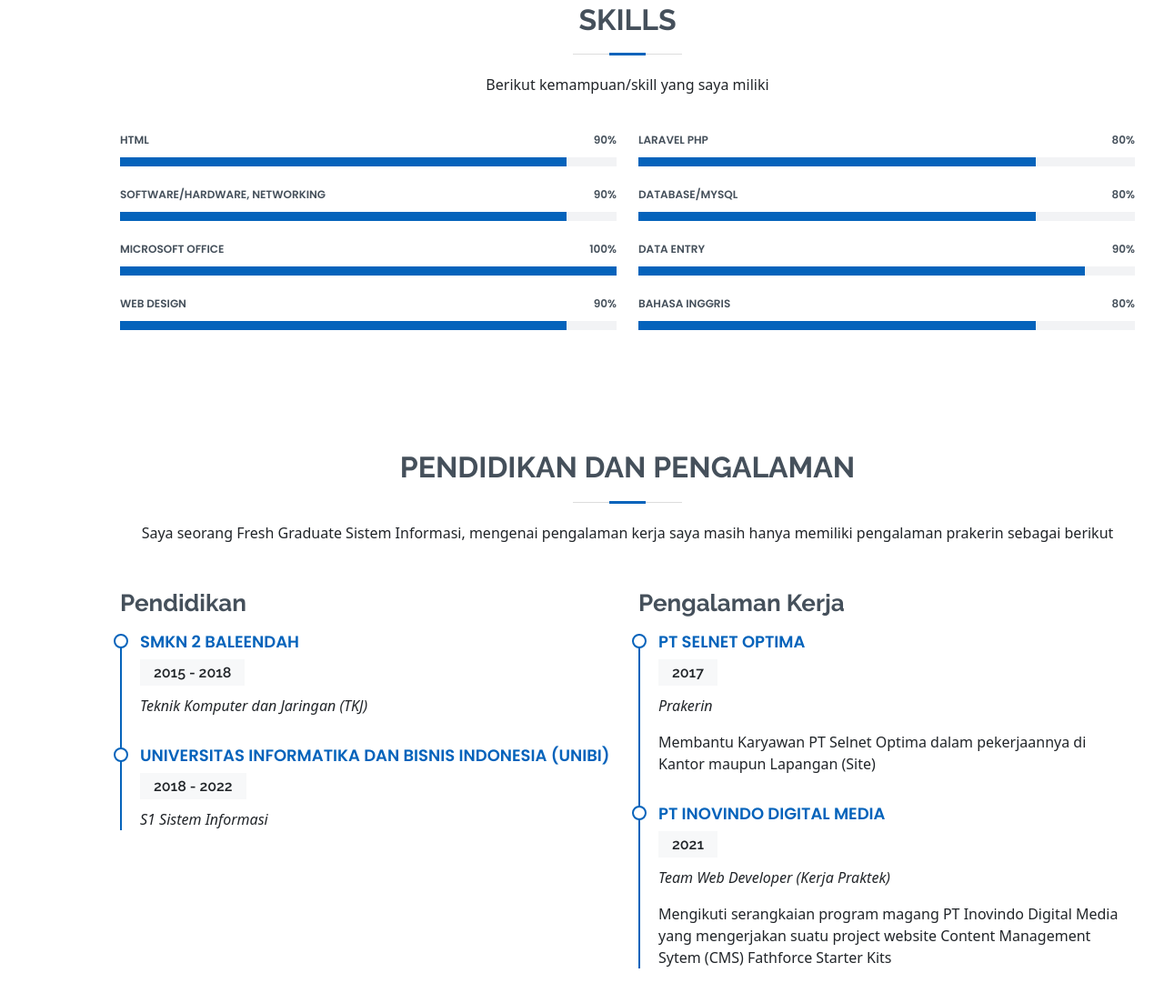
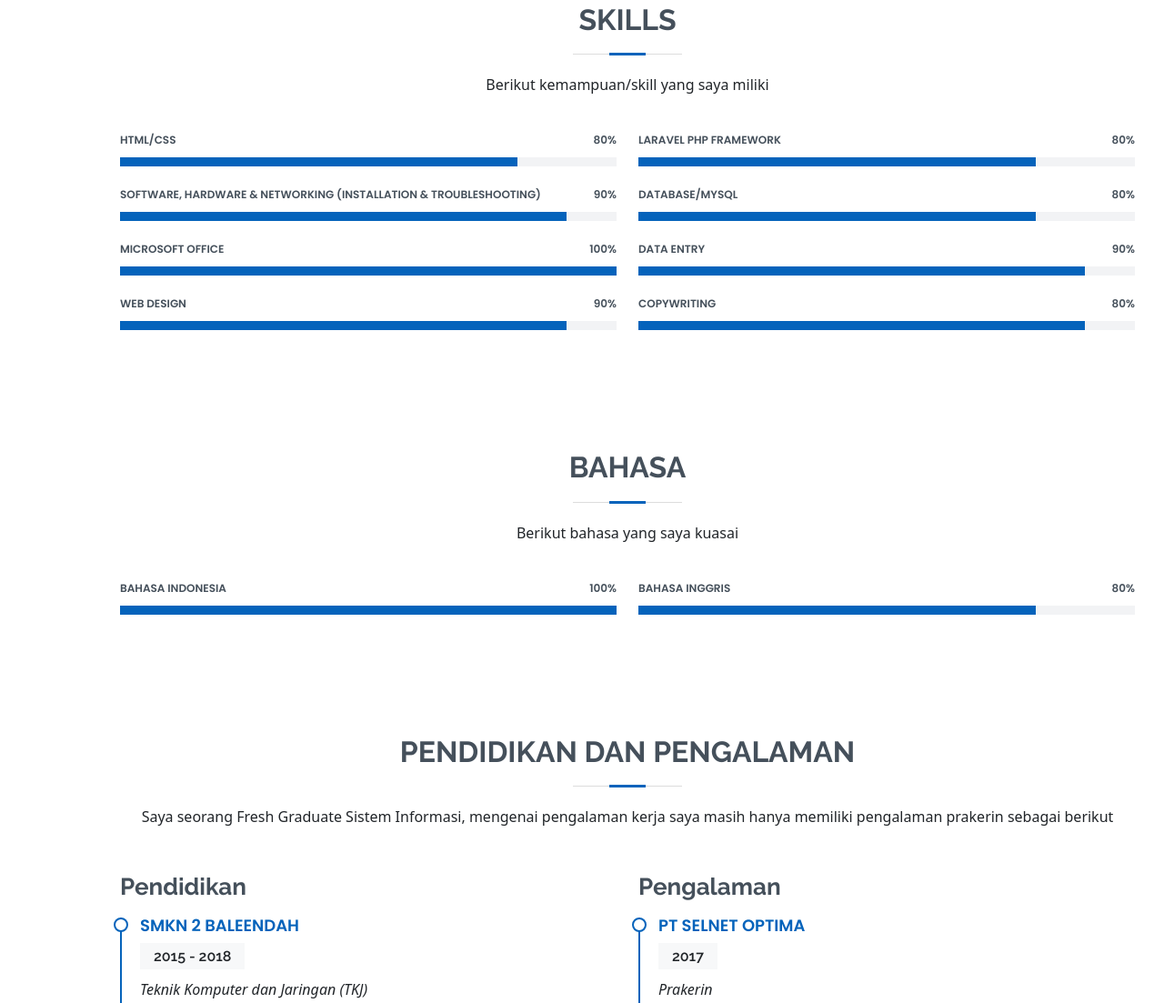
Before and after one commit to aditbagja/aditbagja.github.io, a plain HTML site: page index.html in a window 1280 px wide. Shown: the part 1574-2677 px from the top of the page at 91% size. Drawn offline with nearby package versions, Linux system fonts and the light colour scheme.

Commit message:
first commit

```diff
--- a/index.html
+++ b/index.html
@@ -55,7 +55,7 @@
       <h1>Adit Bagja Septiana</h1>
       <p>I'm a <span class="typed" data-typed-items="Fresh Graduate, IT Support, Front End Web Developer, Web Designer"></span></p>
       <div class="social-links">
-        <a href="https://www.instagram.com/aditbagja/?hl=id" class="instagram"><i class="bx bxl-instagram"></i></a>
+        <a href="https://github.com/aditbagja" class="github"><i class="bx bxl-github"></i></a>
         <a href="https://www.linkedin.com/in/adit-bagja-septiana-22727718a/" class="linkedin"><i class="bx bxl-linkedin"></i></a>
       </div>
     </div>
@@ -101,8 +101,8 @@
               </div>
             </div>
             <p style="text-align: justify;">
-              Saya seorang yang mudah beradaptasi. Saya juga selalu berusaha untuk mengembangkan kemampuan saya setiap harinya seperti saat menjadi IT Support (Melakukan installasi pada PC/Laptop, Maintenance dan Troubleshooting).
-              Membuat sebuah website aplikasi (DigiLine) dan lain sebagainya. Saya sangat ingin mengembangkan kemampuan saya lebih professional lagi di dunia kerja.
+              Saya seorang yang mudah beradaptasi. Saya juga selalu berusaha untuk mengembangkan kemampuan saya setiap harinya seperti menjadi IT Support (Melakukan installasi pada PC/Laptop, Maintenance dan Troubleshooting).
+              Membuat sebuah website aplikasi dan lain sebagainya. Saya sangat ingin mengembangkan kemampuan saya lebih professional lagi di dunia kerja.
             </p>
           </div>
         </div>
@@ -123,14 +123,14 @@
           <div class="col-lg-6">
 
             <div class="progress">
-              <span class="skill">HTML <i class="val">90%</i></span>
+              <span class="skill">HTML/CSS <i class="val">80%</i></span>
               <div class="progress-bar-wrap">
-                <div class="progress-bar" role="progressbar" aria-valuenow="90" aria-valuemin="0" aria-valuemax="100"></div>
+                <div class="progress-bar" role="progressbar" aria-valuenow="80" aria-valuemin="0" aria-valuemax="100"></div>
               </div>
             </div>
 
             <div class="progress">
-              <span class="skill">Software/Hardware, Networking<i class="val">90%</i></span>
+              <span class="skill">Software, Hardware & Networking (Installation & Troubleshooting)<i class="val">90%</i></span>
               <div class="progress-bar-wrap">
                 <div class="progress-bar" role="progressbar" aria-valuenow="90" aria-valuemin="0" aria-valuemax="100"></div>
               </div>
@@ -155,7 +155,7 @@
           <div class="col-lg-6">
 
             <div class="progress">
-              <span class="skill">Laravel PHP<i class="val">80%</i></span>
+              <span class="skill">Laravel PHP Framework<i class="val">80%</i></span>
               <div class="progress-bar-wrap">
                 <div class="progress-bar" role="progressbar" aria-valuenow="80" aria-valuemin="0" aria-valuemax="100"></div>
               </div>
@@ -176,9 +176,9 @@
             </div>
 
             <div class="progress">
-              <span class="skill">Bahasa Inggris <i class="val">80%</i></span>
+              <span class="skill">Copywriting<i class="val">80%</i></span>
               <div class="progress-bar-wrap">
-                <div class="progress-bar" role="progressbar" aria-valuenow="80" aria-valuemin="0" aria-valuemax="100"></div>
+                <div class="progress-bar" role="progressbar" aria-valuenow="90" aria-valuemin="0" aria-valuemax="100"></div>
               </div>
             </div>
           </div>
@@ -186,8 +186,39 @@
         </div>
 
       </div>
-    </section><!-- End Skills Section -->
+    </section>
+    <!-- End Skills Section -->
 
+    <section id="skills" class="skills section-bg">
+      <div class="container" data-aos="fade-up">
+
+        <div class="section-title">
+          <h2>Bahasa</h2>
+          <p>Berikut bahasa yang saya kuasai</p>
+        </div>
+
+        <div class="row skills-content">
+          <div class="col-lg-6">
+            <div class="progress">
+              <span class="skill">Bahasa Indonesia <i class="val">100%</i></span>
+              <div class="progress-bar-wrap">
+                <div class="progress-bar" role="progressbar" aria-valuenow="100" aria-valuemin="0" aria-valuemax="100"></div>
+              </div>
+            </div>
+          </div>
+
+          <div class="col-lg-6">
+
+            <div class="progress">
+              <span class="skill">Bahasa Inggris<i class="val">80%</i></span>
+              <div class="progress-bar-wrap">
+                <div class="progress-bar" role="progressbar" aria-valuenow="80" aria-valuemin="0" aria-valuemax="100"></div>
+              </div>
+            </div>
+        </div>
+
+      </div>
+    </section>
     <!-- ======= Resume Section ======= -->
     <section id="pengalaman" class="resume">
       <div class="container" data-aos="fade-up">
@@ -213,7 +244,7 @@
             </div>
           </div>
           <div class="col-lg-6">
-            <h3 class="resume-title">Pengalaman Kerja</h3>
+            <h3 class="resume-title">Pengalaman</h3>
             <div class="resume-item">
               <h4>PT Selnet Optima</h4>
               <h5>2017</h5>
```
Also changed, not shown: digiline-design.html (+1 -1 lines), digiline-web.html (+1 -2 lines), ffstarterkits-design.html (+2 -2 lines), ffstarterkits-web.html (+1 -2 lines), assets/img/portfolio/digiline/web/digiline 1.png, assets/img/portfolio/digiline/web/digiline 2.png, assets/img/portfolio/digiline/web/digiline 3.png, assets/img/portfolio/digiline/web/digiline 4.png, assets/img/portfolio/digiline/web/digiline 5.png, assets/img/portfolio/ffstarterkits/todo 1.png, assets/img/portfolio/ffstarterkits/todo 2.png, assets/img/portfolio/ffstarterkits/todo 3.png.
